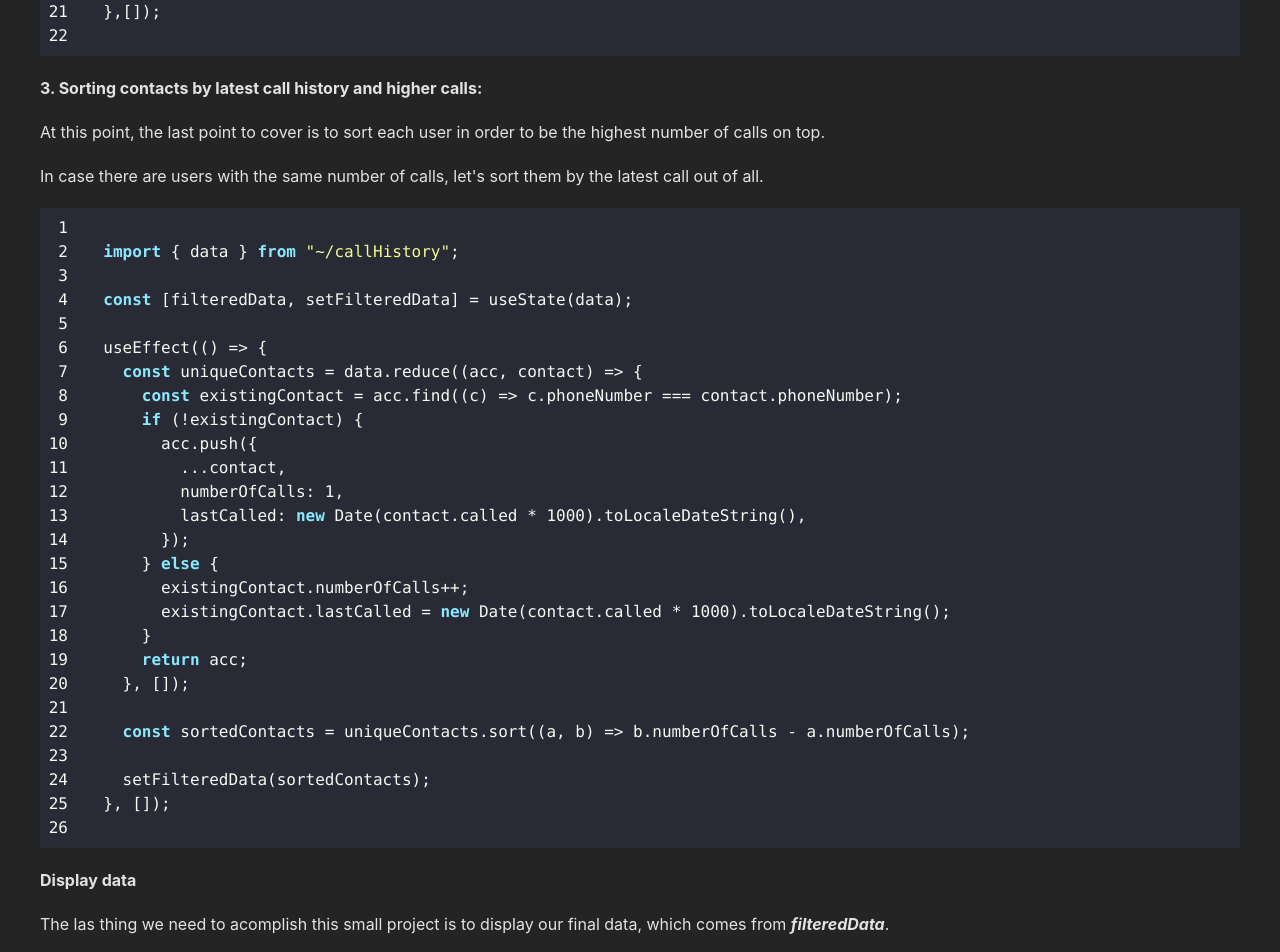
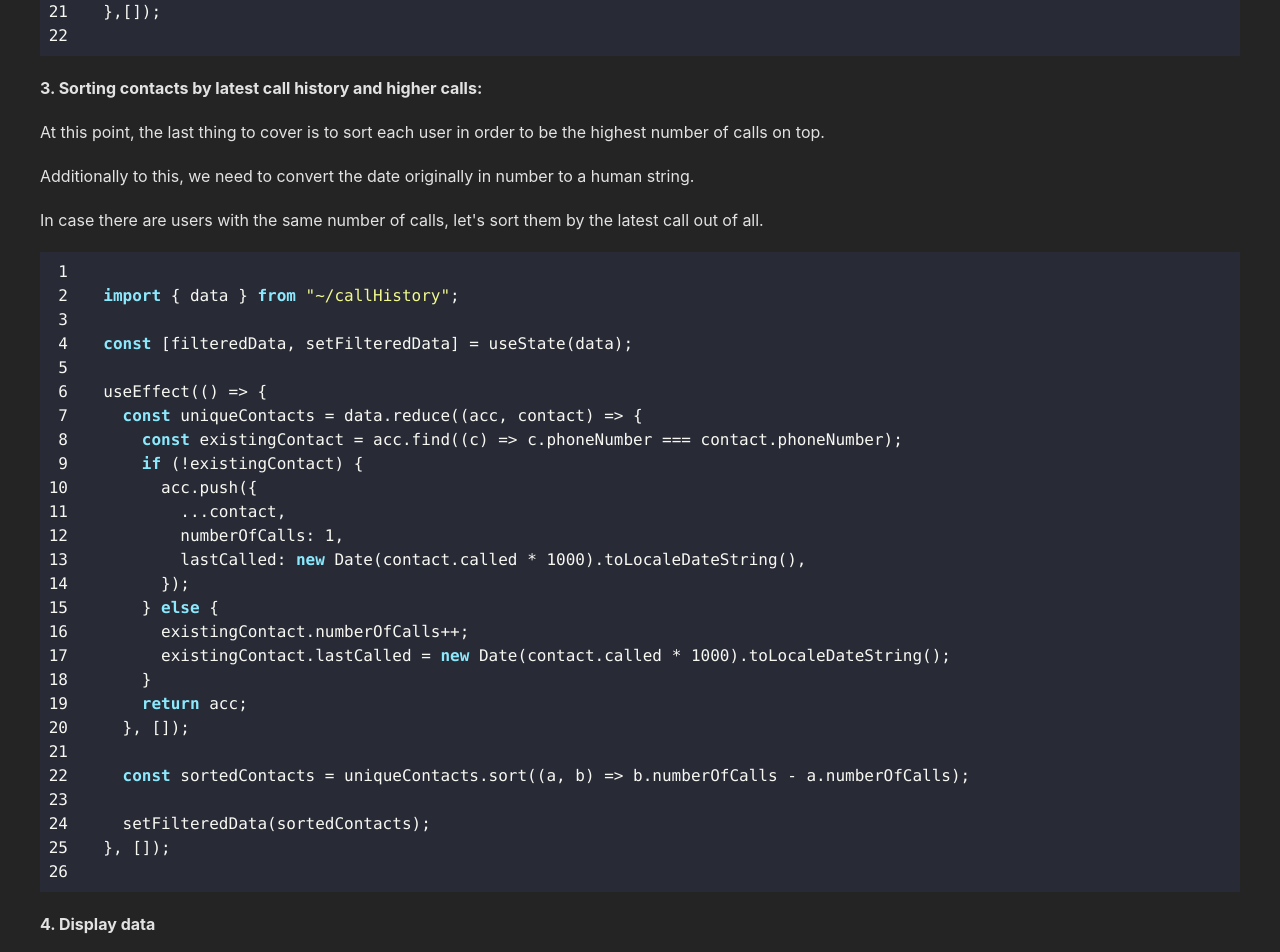
Before and after one commit to kinxori/technical-test-2, a React (Vite) app: page / in a window 1280 px wide. Shown: the part 2560-3512 px from the top of the page. Built offline with nearby package versions, Linux system fonts and the light colour scheme.

Commit message:
adding more content for point 3 and 4

```diff
--- a/src/App.jsx
+++ b/src/App.jsx
@@ -146,8 +146,11 @@ export default function App() {
           3. Sorting contacts by latest call history and higher calls:
         </h4>
         <p>
-          At this point, the last point to cover is to sort each user in order to be the highest
+          At this point, the last thing to cover is to sort each user in order to be the highest
           number of calls on top.
+        </p>
+        <p>
+          Additionally to this, we need to convert the date originally in number to a human string.
         </p>
         <p>
           In case there are users with the same number of calls, let's sort them by the latest call
@@ -156,7 +159,7 @@ export default function App() {
         <SyntaxHighlighter showLineNumbers style={dracula} language="javascript">
           {sortedUsersCode}
         </SyntaxHighlighter>
-        <h4 className="font-bold text-[16px]">Display data</h4>
+        <h4 className="font-bold text-[16px]">4. Display data</h4>
         <p>
           The las thing we need to acomplish this small project is to display our final data, which
           comes from <b className="italic">filteredData</b>.
```
